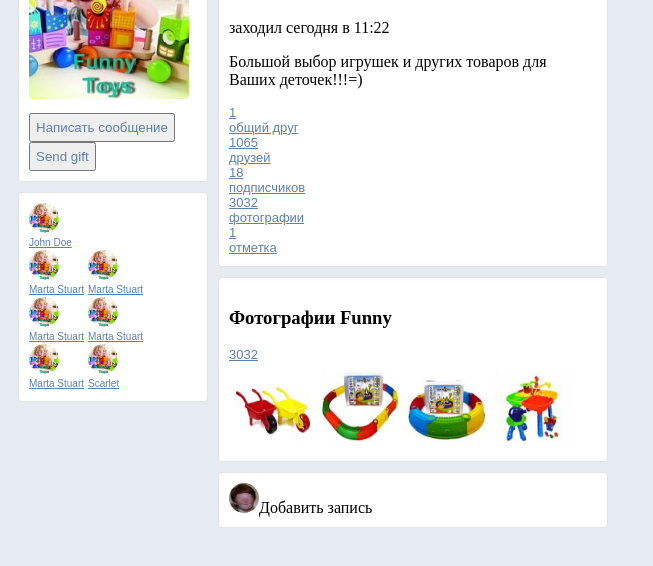
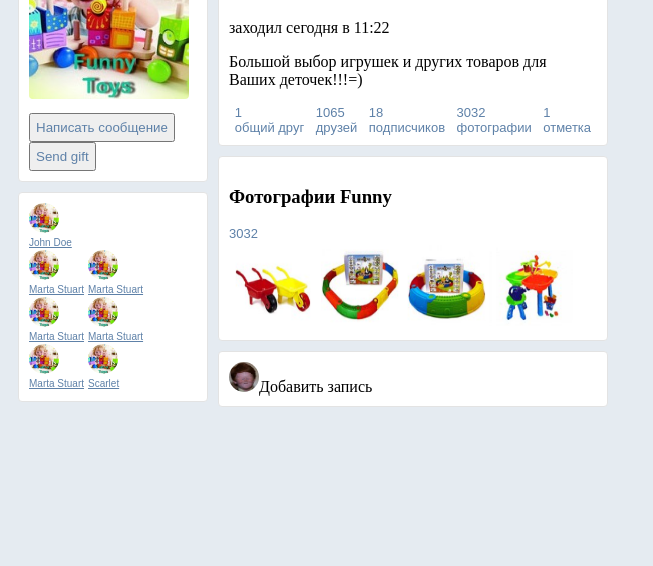
Before and after one commit to grekman/goit_team2, a plain HTML site: page index.html in a window 1280 px wide. Shown: the part 80-646 px from the top of the page, without its empty margins (0-653 px from the left). Drawn offline with Linux system fonts and the light colour scheme.

Commit message:
make counters inline

```diff
--- a/Style.css
+++ b/Style.css
@@ -89,3 +89,13 @@ a {
     display: inline-block;
     width:380px;
 }
+/*Vel. O. code*/
+.inner_bottom {
+    display: flex;
+}
+.page_counter {
+    margin: auto;
+}
+.page_counter {
+    text-decoration: none;
+}
```
Also changed, not shown: index.html (+2 -2 lines).
